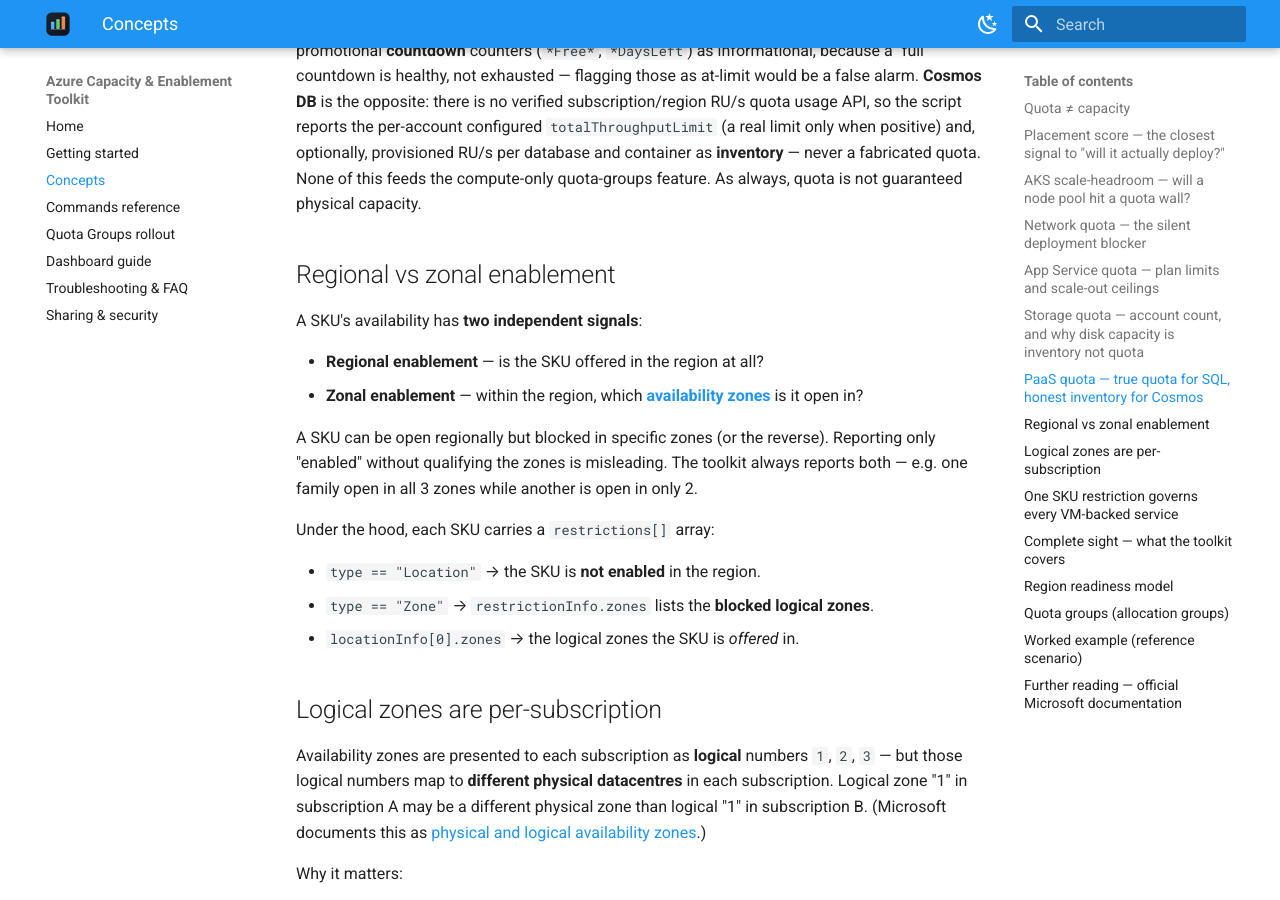
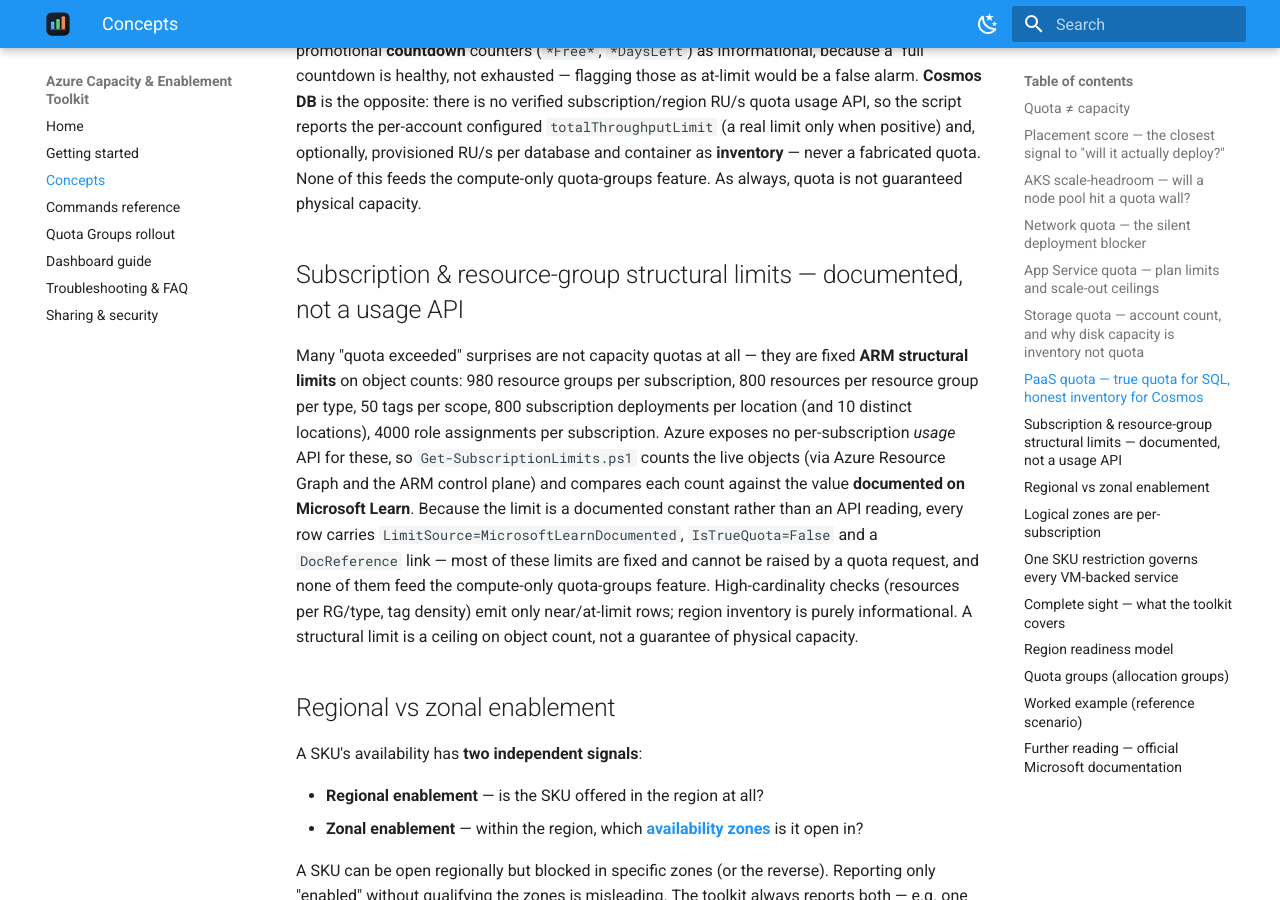
Before and after one commit to microsoft/capacity-toolkit, an MkDocs documentation site: the page built from docs/concepts.md, in a window 1280 px wide and 900 px high, scrolled down 3101 px. Built offline with MkDocs 1.6.1 and Material for MkDocs 9.7.7, drawn with Linux system fonts in a browser that asks for light colours.

Commit message:
feat: add subscription/RG structural-limit visibility (Get-SubscriptionLimits.ps1) (#27)
Surfaces ARM control-plane structural limits that silently block
deployments but are NOT capacity quotas. Counts live objects via Azure
Resource Graph and the ARM control plane and compares each against the
value documented on Microsoft Learn: resource groups per subscription
(vs 980), tags on the subscription (vs 50), and resources per resource
group per type (vs 800, near/at-limit rows only). Opt-in switches add
tag density per resource/RG (vs 50), subscription deployment history per
location and distinct deployment locations (vs 800 / 10), role
assignments at/below the subscription scope (vs the fixed 4000), and an
Informational resources-per-region inventory. Every row carries
LimitSource=MicrosoftLearnDocumented, IsTrueQuota=False and a
DocReference to the exact Learn article; these are documented constants,
not adjustable capacity quotas, and do not feed the compute-only
quota-groups feature. Reader-only.

Resolves #16.

Co-authored-by: Copilot <223556219+Copilot@users.noreply.github.com>

```diff
--- a/docs/concepts.md
+++ b/docs/concepts.md
@@ -118,6 +118,21 @@ subscription/region RU/s quota usage API, so the script reports the per-account
 `totalThroughputLimit` (a real limit only when positive) and, optionally, provisioned RU/s per
 database and container as **inventory** — never a fabricated quota. None of this feeds the
 compute-only quota-groups feature. As always, quota is not guaranteed physical capacity.
+
+## Subscription &amp; resource-group structural limits — documented, not a usage API
+
+Many "quota exceeded" surprises are not capacity quotas at all — they are fixed **ARM structural
+limits** on object counts: 980 resource groups per subscription, 800 resources per resource group
+per type, 50 tags per scope, 800 subscription deployments per location (and 10 distinct locations),
+4000 role assignments per subscription. Azure exposes no per-subscription *usage* API for these, so
+`Get-SubscriptionLimits.ps1` counts the live objects (via Azure Resource Graph and the ARM control
+plane) and compares each count against the value **documented on Microsoft Learn**. Because the
+limit is a documented constant rather than an API reading, every row carries
+`LimitSource=MicrosoftLearnDocumented`, `IsTrueQuota=False` and a `DocReference` link — most of
+these limits are fixed and cannot be raised by a quota request, and none of them feed the
+compute-only quota-groups feature. High-cardinality checks (resources per RG/type, tag density)
+emit only near/at-limit rows; region inventory is purely informational. A structural limit is a
+ceiling on object count, not a guarantee of physical capacity.
 
 ## Regional vs zonal enablement
 
```
Also changed, not shown: AGENTS.md (+1 -1 lines), CHANGELOG.md (+13 -0 lines), README.md (+3 -0 lines), docs/commands.md (+1 -0 lines), docs/getting-started.md (+1 -0 lines), 1 other file.
